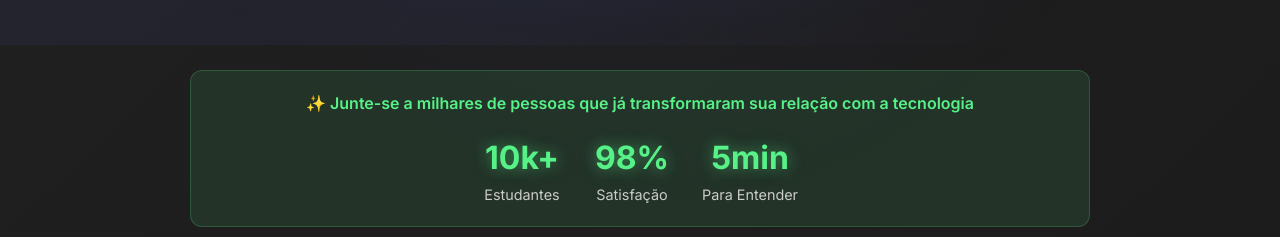
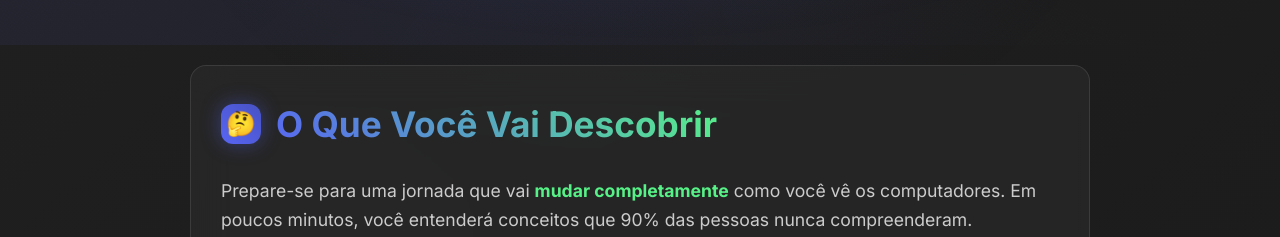
Before and after one commit to ESousa97/Alfa-Tech, a plain HTML site: page index.html in a window 1280 px wide. Shown: the part 573-810 px from the top of the page. Drawn offline with Linux system fonts and the light colour scheme; files whose address does not match are found by name.

Commit message:
Update index.html

```diff
--- a/index.html
+++ b/index.html
@@ -555,26 +555,6 @@
     <a href="#start" class="cta-button" role="button" aria-label="Começar agora">🎯 Começar Agora</a>
   </section>
 
-  <section class="social-proof" aria-label="Prova social de alunos">
-    <p style="color: var(--discord-green); font-weight: 600;">
-      ✨ Junte-se a milhares de pessoas que já transformaram sua relação com a tecnologia
-    </p>
-    <div class="stats">
-      <div class="stat-item">
-        <div class="stat-number">10k+</div>
-        <div class="stat-label">Estudantes</div>
-      </div>
-      <div class="stat-item">
-        <div class="stat-number">98%</div>
-        <div class="stat-label">Satisfação</div>
-      </div>
-      <div class="stat-item">
-        <div class="stat-number">5min</div>
-        <div class="stat-label">Para Entender</div>
-      </div>
-    </div>
-  </section>
-
   <section class="card" id="start" tabindex="-1" aria-labelledby="descubra-title">
     <div class="section-header" tabindex="0" role="heading" aria-level="2" id="descubra-title">
       <div class="section-icon" aria-hidden="true">🤔</div>
```
